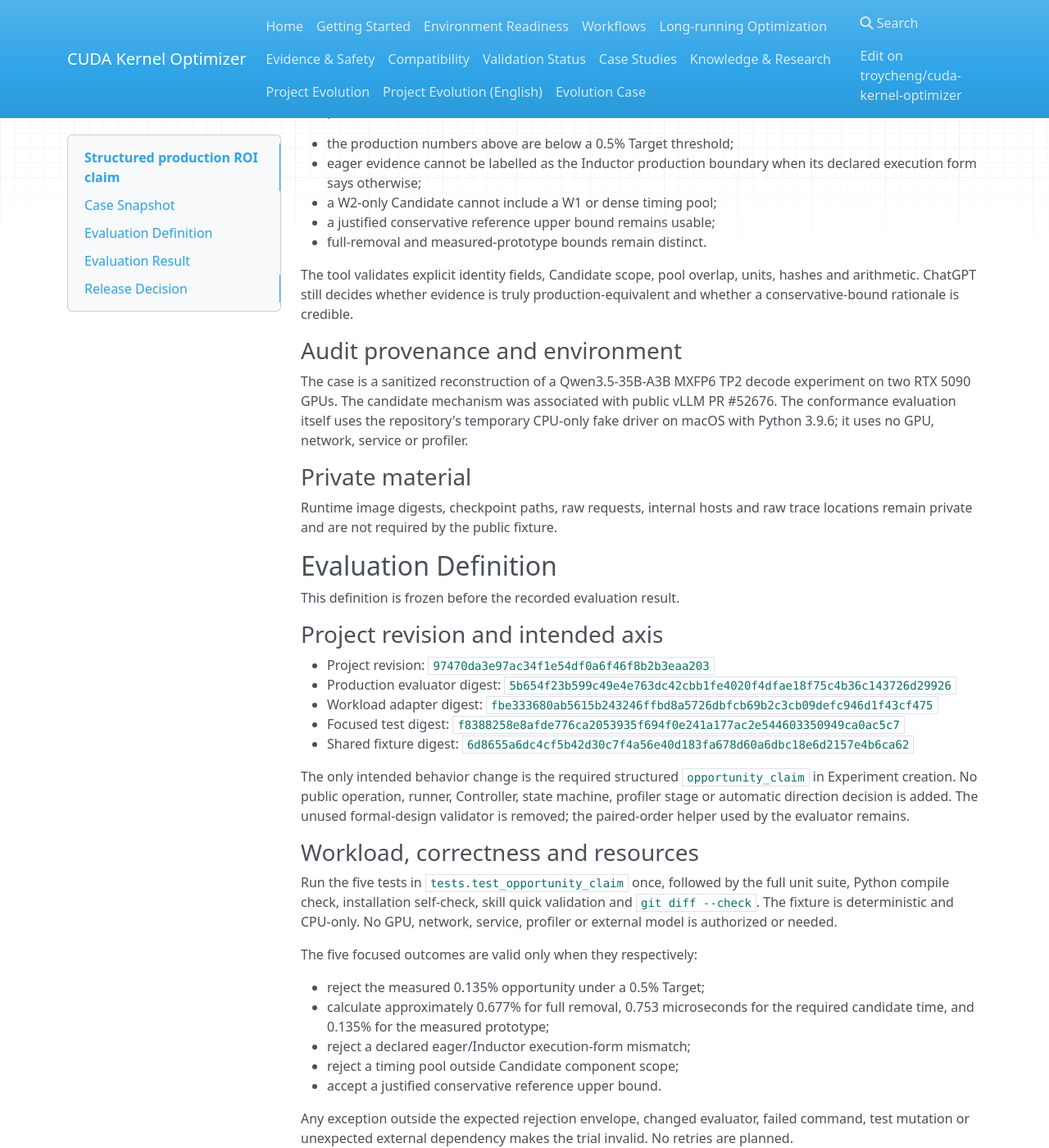
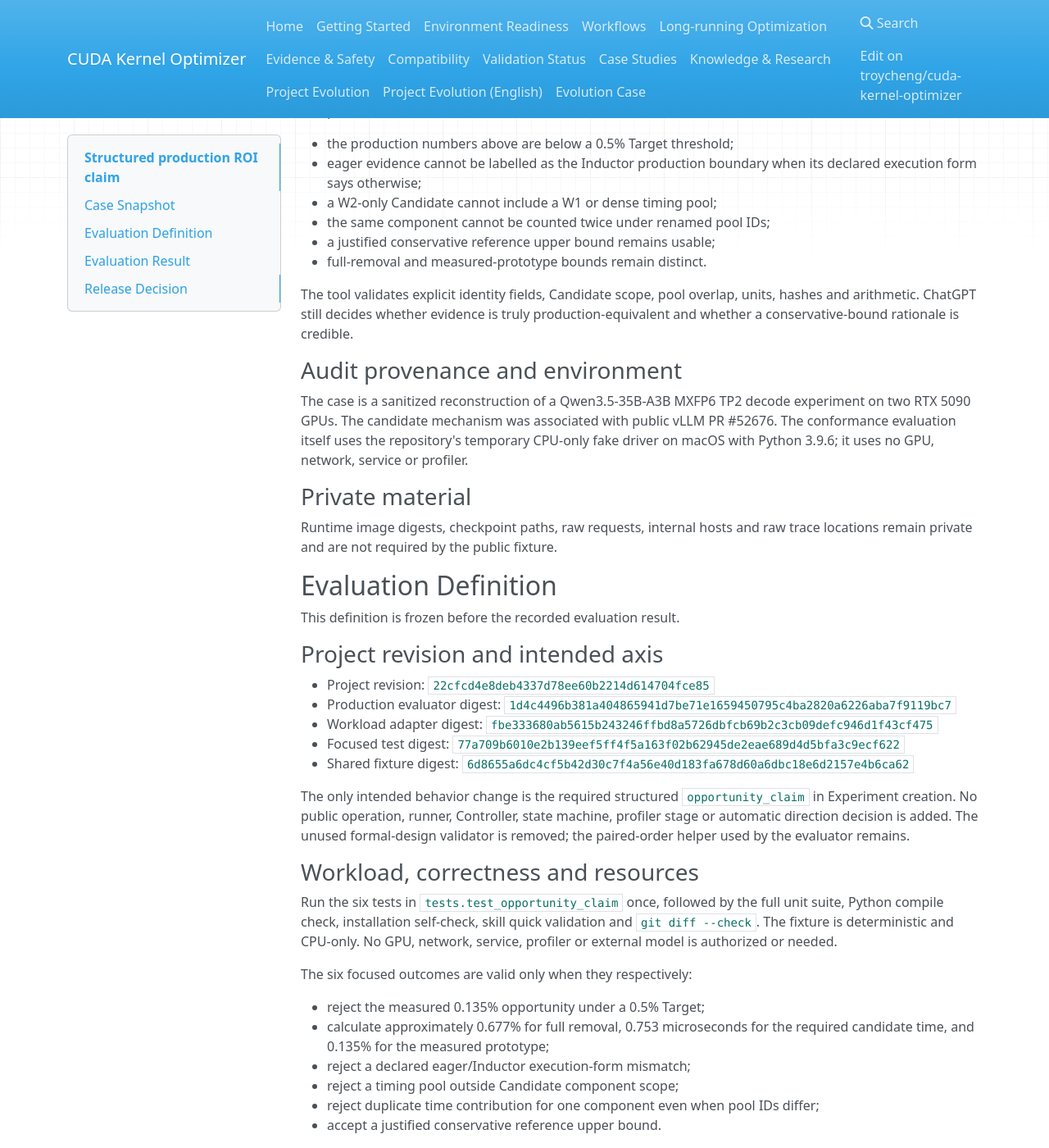
Before and after one commit to troycheng/cuda-kernel-optimizer, an MkDocs documentation site: the page built from docs/evolution-case-structured-roi-claim.md, in a window 1280 px wide and 1400 px high, scrolled down 635 px. Shown: the whole window at 82% size. Built offline with MkDocs 1.6.1, drawn with Linux system fonts in a browser that asks for light colours; nearby versions of some CDN libraries.

Commit message:
docs: refresh ROI claim evaluation definition

```diff
--- a/docs/evolution-case-structured-roi-claim.md
+++ b/docs/evolution-case-structured-roi-claim.md
@@ -28,12 +28,13 @@ really came from production.
 
 ### Public challenge view
 
-The public fixture covers five invariants:
+The public fixture covers six invariants:
 
 - the production numbers above are below a 0.5% Target threshold;
 - eager evidence cannot be labelled as the Inductor production boundary when
   its declared execution form says otherwise;
 - a W2-only Candidate cannot include a W1 or dense timing pool;
+- the same component cannot be counted twice under renamed pool IDs;
 - a justified conservative reference upper bound remains usable;
 - full-removal and measured-prototype bounds remain distinct.
 
@@ -60,10 +61,10 @@ This definition is frozen before the recorded evaluation result.
 
 ### Project revision and intended axis
 
-- Project revision: `97470da3e97ac34f1e54df0a6f46f8b2b3eaa203`
-- Production evaluator digest: `5b654f23b599c49e4e763dc42cbb1fe4020f4dfae18f75c4b36c143726d29926`
+- Project revision: `22cfcd4e8deb4337d78ee60b2214d614704fce85`
+- Production evaluator digest: `1d4c4496b381a404865941d7be71e1659450795c4ba2820a6226aba7f9119bc7`
 - Workload adapter digest: `fbe333680ab5615b243246ffbd8a5726dbfcb69b2c3cb09defc946d1f43cf475`
-- Focused test digest: `f8388258e8afde776ca2053935f694f0e241a177ac2e544603350949ca0ac5c7`
+- Focused test digest: `77a709b6010e2b139eef5ff4f5a163f02b62945de2eae689d4d5bfa3c9ecf622`
 - Shared fixture digest: `6d8655a6dc4cf5b42d30c7f4a56e40d183fa678d60a6dbc18e6d2157e4b6ca62`
 
 The only intended behavior change is the required structured
@@ -74,18 +75,19 @@ used by the evaluator remains.
 
 ### Workload, correctness and resources
 
-Run the five tests in `tests.test_opportunity_claim` once, followed by the full
+Run the six tests in `tests.test_opportunity_claim` once, followed by the full
 unit suite, Python compile check, installation self-check, skill quick
 validation and `git diff --check`. The fixture is deterministic and CPU-only.
 No GPU, network, service, profiler or external model is authorized or needed.
 
-The five focused outcomes are valid only when they respectively:
+The six focused outcomes are valid only when they respectively:
 
 - reject the measured 0.135% opportunity under a 0.5% Target;
 - calculate approximately 0.677% for full removal, 0.753 microseconds for the
   required candidate time, and 0.135% for the measured prototype;
 - reject a declared eager/Inductor execution-form mismatch;
 - reject a timing pool outside Candidate component scope;
+- reject duplicate time contribution for one component even when pool IDs differ;
 - accept a justified conservative reference upper bound.
 
 Any exception outside the expected rejection envelope, changed evaluator,
```
